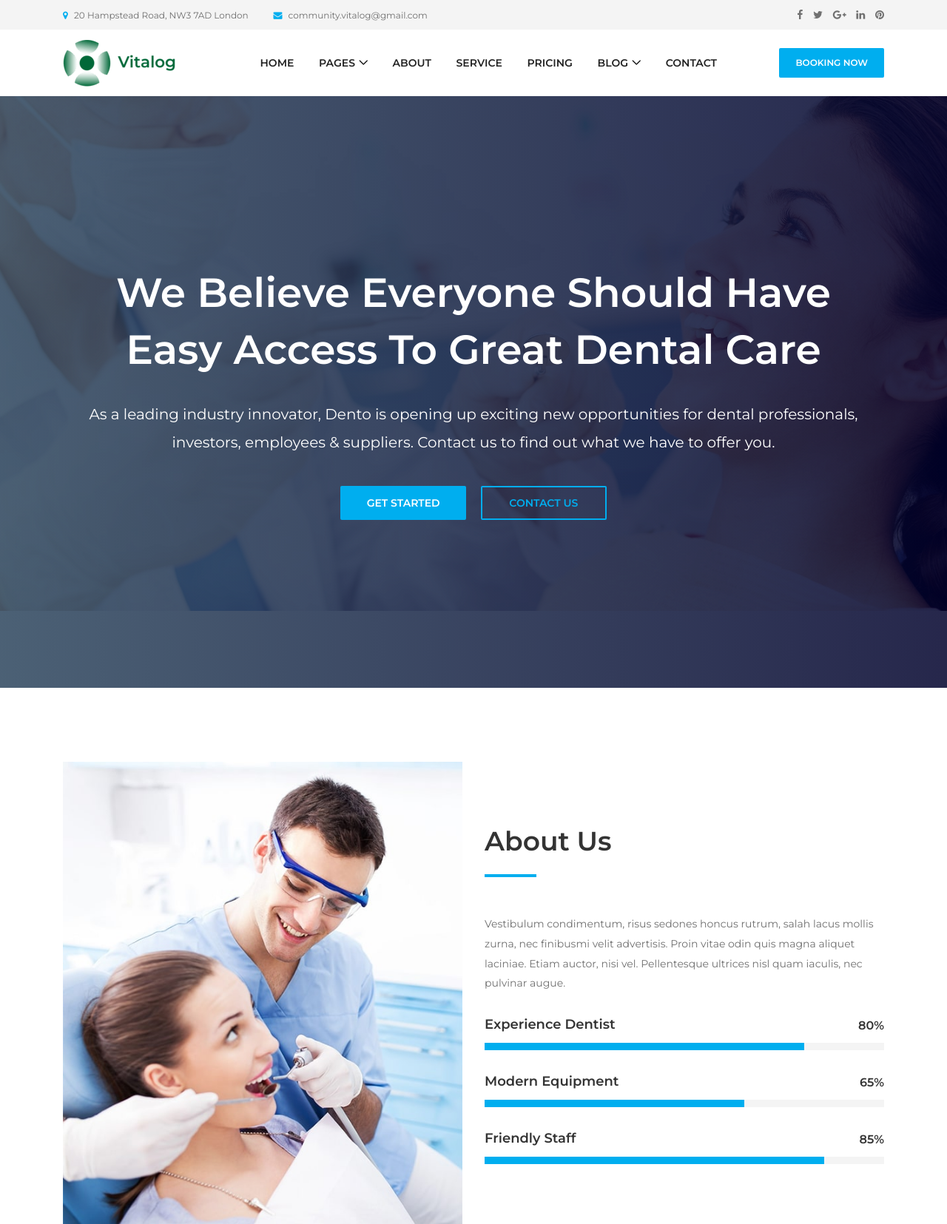
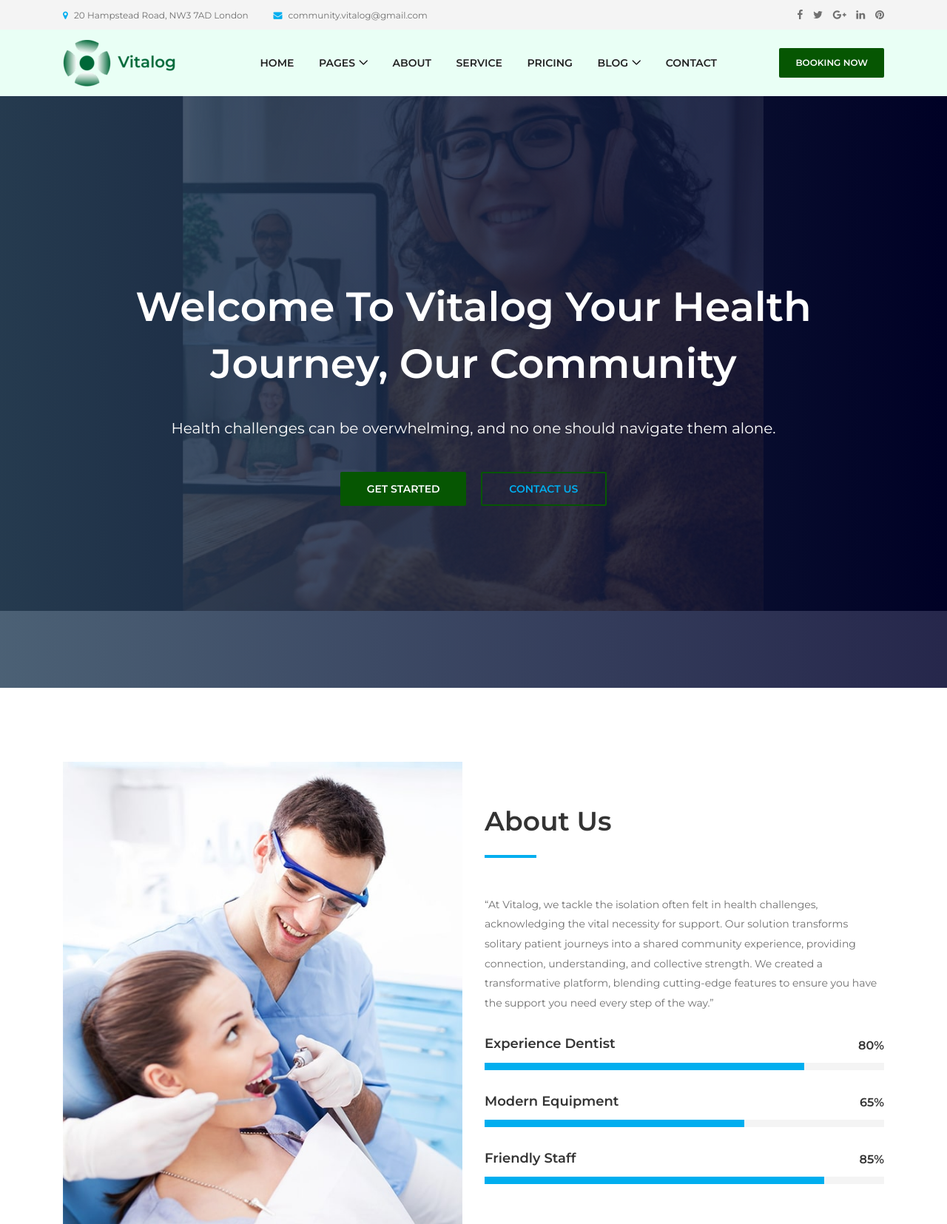
Before and after one commit to gozygreg/vitalog, a Django app: page / in a window 1280 px wide. Shown: the top 1655 px of the page at 74% size. Run offline with Django 5.2, Linux system fonts and the light colour scheme; some libraries are stand-ins or nearby versions; some web fonts are replaced.

Commit message:
sending emails 1

```diff
--- a/vitalog/home/templates/home.html
+++ b/vitalog/home/templates/home.html
@@ -92,7 +92,7 @@
                       <li><a href="pricing.html">- Pricing</a></li>
                       <li><a href="blog.html">- Blog</a></li>
                       <li><a href="blog-details.html">- Blog Details</a></li>
-                      <li><a href="contact.html">- Contact</a></li>
+                      <li><a href="{% url 'contact' %}"- Contact</a></li>
                       <li><a href="#">- Dropdown</a>
                         <ul class="dropdown">
                           <li><a href="#">- Dropdown Item</a></li>
@@ -119,7 +119,7 @@
                       <li><a href="blog-details.html">- Blog Details</a></li>
                     </ul>
                   </li>
-                  <li><a href="./contact.html">Contact</a></li>
+                  <li><a href="{% url 'contact' %}">Contact</a></li>
                 </ul>
               </div>
               <!-- Nav End -->
@@ -145,12 +145,12 @@
             <div class="col-12">
               <!-- Welcome Text -->
               <div class="welcome-text text-center">
-                <h2 data-animation="fadeInUp" data-delay="100ms">We Believe Everyone Should Have Easy Access To Great Dental Care</h2>
-                <p data-animation="fadeInUp" data-delay="300ms">As a leading industry innovator, Dento is opening up exciting new opportunities for dental professionals, investors, employees & suppliers. Contact us to find out what we have to
-                  offer you.</p>
+                <h2 data-animation="fadeInUp" data-delay="100ms">Welcome to Vitalog
+                  Your Health Journey, Our Community</h2>
+                <p data-animation="fadeInUp" data-delay="300ms">Health challenges can be overwhelming, and no one should navigate them alone.</p>
                 <div class="welcome-btn-group">
                   <a href="#" class="btn dento-btn mx-2" data-animation="fadeInUp" data-delay="500ms">Get Started</a>
-                  <a href="#" class="btn dento-btn mx-2 active" data-animation="fadeInUp" data-delay="700ms">Contact Us</a>
+                  <a href="{% url 'contact' %}" class="btn dento-btn mx-2 active" data-animation="fadeInUp" data-delay="700ms">Contact Us</a>
                 </div>
               </div>
             </div>
@@ -165,12 +165,12 @@
             <div class="col-12">
               <!-- Welcome Text -->
               <div class="welcome-text text-center">
-                <h2 data-animation="fadeInDown" data-delay="100ms">We Believe Everyone Should Have Easy Access To Great Dental Care</h2>
-                <p data-animation="fadeInDown" data-delay="300ms">As a leading industry innovator, Dento is opening up exciting new opportunities for dental professionals, investors, employees & suppliers. Contact us to find out what we have to
-                  offer you.</p>
+                <h2 data-animation="fadeInDown" data-delay="100ms">Welcome to Vitalog
+                  Your Health Journey, Our Community</h2>
+                <p data-animation="fadeInDown" data-delay="300ms">AHealth challenges can be overwhelming, and no one should navigate them alone.</p>
                 <div class="welcome-btn-group">
                   <a href="#" class="btn dento-btn mx-2" data-animation="fadeInDown" data-delay="500ms">Get Started</a>
-                  <a href="#" class="btn dento-btn mx-2 active" data-animation="fadeInDown" data-delay="700ms">Contact Us</a>
+                  <a href="{% url 'contact' %}" class="btn dento-btn mx-2 active" data-animation="fadeInDown" data-delay="700ms">Contact Us</a>
                 </div>
               </div>
             </div>
@@ -199,8 +199,8 @@
               <h2>About Us</h2>
               <div class="line"></div>
             </div>
-            <p>Vestibulum condimentum, risus sedones honcus rutrum, salah lacus mollis zurna, nec finibusmi velit advertisis. Proin vitae odin quis magna aliquet laciniae. Etiam auctor, nisi vel. Pellentesque ultrices nisl quam iaculis, nec pulvinar
-              augue.</p>
+            <p>“At Vitalog, we tackle the isolation often felt in health challenges, acknowledging the vital necessity for support. Our solution transforms solitary patient journeys into a shared community experience, providing connection, understanding, and collective strength. We created a transformative platform, blending cutting-edge features to ensure you have the support you need every step of the way.”
+            </p>
 
             <!-- Single Skills Area -->
             <div class="single-skills-area mt-30">
--- a/vitalog/home/urls.py
+++ b/vitalog/home/urls.py
@@ -3,5 +3,5 @@ from . import views
 
 urlpatterns = [
     path('', views.home, name="home"),
-    path('contact.html', views.contact, name="contact-us"),
+    path('contact.html', views.contact, name="contact"),
 ]
--- a/vitalog/home/views.py
+++ b/vitalog/home/views.py
@@ -1,7 +1,25 @@
 from django.shortcuts import render
+from django.core.mail import send_mail
 
 def home(request):
     return render(request, 'home.html', {})
 
 def contact(request):
-    return render(request, 'contact.html', {})
+    if request.method == "POST":
+        message_name = request.POST['message-name']
+        message_email = request.POST['message-email']
+        message = request.POST['message']
+
+        send_mail(
+            'Welcome to Vitalog:' + message_name, #email subject
+            message,
+            message_email, # from or sender's email
+            ['community.vitalog@gmail.com'], # email patient is sending to
+            fail_silently=False,
+        )
+
+        return render(request, 'contact.html', {'message_name': message_name})
+
+    else:
+        #return page
+        return render(request, 'contact.html', {})
--- a/vitalog/static/home/css/style.css
+++ b/vitalog/static/home/css/style.css
@@ -502,11 +502,11 @@ ul li {
   text-transform: uppercase;
   color: #ffffff;
   border-radius: 2px;
-  background-color: #00aeef;
+  background-color: #065602;
   -webkit-transition: all 500ms;
   -o-transition: all 500ms;
   transition: all 500ms;
-  border: 2px solid #00aeef;
+  border: 2px solid #065602;
 }
 
 @media only screen and (max-width: 767px) {
@@ -567,7 +567,7 @@ ul li {
   top: 0;
   width: 100%;
   position: fixed;
-  background-color: #ffffff;
+  background-color: #e9fff5;
   box-shadow: 0 3px 50px rgba(0, 0, 0, 0.2);
   border-bottom: none;
   left: 0;
@@ -621,7 +621,8 @@ ul li {
 }
 
 .classy-nav-container {
-  background-color: transparent;
+  background-color: #e9fff5;
+  ;
 }
 
 .classy-nav-container .classy-navbar {
```
Also changed, not shown: vitalog/home/templates/contact.html (+12 -12 lines), vitalog/vitalog/settings.py (+21 -1 lines), vitalog/db.sqlite3, vitalog/static/home/img/bg-img/1.jpg, vitalog/static/home/img/bg-img/2.jpg.
